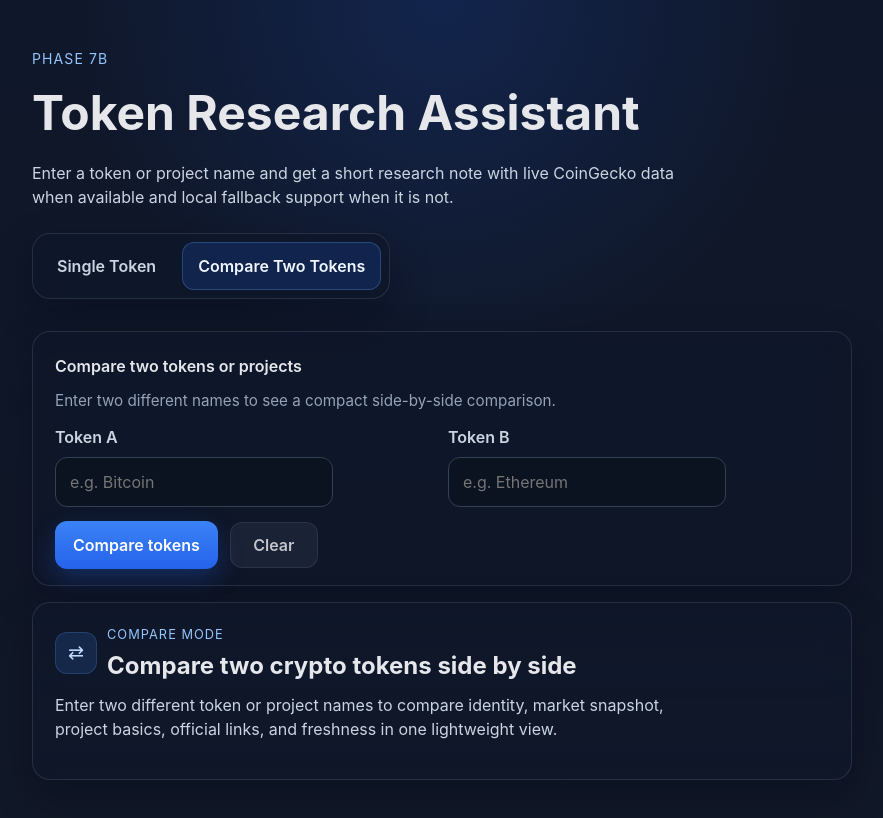
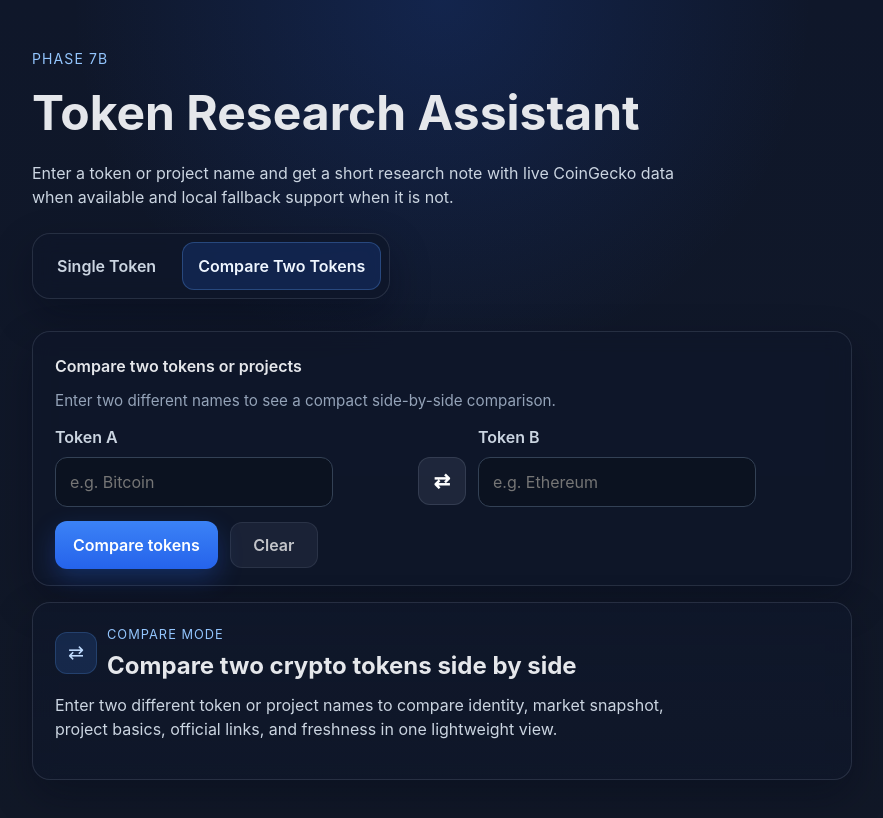
Before and after one commit to Ifeanyiuche98/token-research-assistant, a React (Vite) app in the folder token-research-assistant/: page / in a window 1280 px wide. Both pictures are taken after a click on the button "Compare Two Tokens". Shown: the top 818 px of the page, without its empty margins (198-1081 px from the left). Built offline with nearby package versions, Linux system fonts and the light colour scheme.

Commit message:
Polish compare UX with swap and metric highlights

```diff
--- a/token-research-assistant/src/App.tsx
+++ b/token-research-assistant/src/App.tsx
@@ -137,6 +137,15 @@ function App() {
     setCompareUiState(null);
   };
 
+  const handleSwapCompareTokens = () => {
+    setLeftQuery(rightQuery);
+    setRightQuery(leftQuery);
+
+    if (compareError) {
+      setCompareError('');
+    }
+  };
+
   const handleModeChange = (nextMode: 'single' | 'compare') => {
     setMode(nextMode);
   };
@@ -263,6 +272,7 @@ function App() {
               setRightQuery(value);
               if (compareError && value.trim()) setCompareError('');
             }}
+            onSwap={handleSwapCompareTokens}
             onSubmit={() => void handleCompare()}
             onClear={handleClearCompare}
             isLoading={Boolean(isCompareLoading)}
--- a/token-research-assistant/src/components/CompareForm.tsx
+++ b/token-research-assistant/src/components/CompareForm.tsx
@@ -3,6 +3,7 @@ type CompareFormProps = {
   rightValue: string;
   onLeftChange: (value: string) => void;
   onRightChange: (value: string) => void;
+  onSwap: () => void;
   onSubmit: () => void;
   onClear: () => void;
   isLoading: boolean;
@@ -15,6 +16,7 @@ export function CompareForm({
   rightValue,
   onLeftChange,
   onRightChange,
+  onSwap,
   onSubmit,
   onClear,
   isLoading,
@@ -32,7 +34,7 @@ export function CompareForm({
         </div>
       </div>
 
-      <div className="compare-form-grid">
+      <div className="compare-form-grid compare-form-grid-with-swap">
         <div>
           <label className="compare-input-label" htmlFor="compare-token-a">
             Token A
@@ -50,6 +52,19 @@ export function CompareForm({
               }
             }}
           />
+        </div>
+
+        <div className="compare-swap-shell">
+          <button
+            type="button"
+            className="secondary-button compare-swap-button"
+            onClick={onSwap}
+            disabled={isLoading}
+            aria-label="Swap Token A and Token B"
+            title="Swap tokens"
+          >
+            ⇄
+          </button>
         </div>
 
         <div>
--- a/token-research-assistant/src/components/TokenComparison.tsx
+++ b/token-research-assistant/src/components/TokenComparison.tsx
@@ -5,11 +5,15 @@ type TokenComparisonProps = {
   comparison: CompareResponse;
 };
 
+type HighlightSide = 'left' | 'right' | null;
+
 type ComparisonField = {
   label: string;
   left: string;
   right: string;
-  tone?: 'positive' | 'negative';
+  leftRaw?: number | null;
+  rightRaw?: number | null;
+  highlight?: HighlightSide;
 };
 
 function formatCurrency(value: number | null) {
@@ -87,20 +91,44 @@ function getLink(response: ResearchResponse, key: 'homepage' | 'twitter' | 'gith
   return response.result?.links[key][0] ?? '—';
 }
 
+function getHigherValueHighlight(leftValue: number | null, rightValue: number | null): HighlightSide {
+  if (leftValue === null || rightValue === null) {
+    return null;
+  }
+
+  if (leftValue === rightValue) {
+    return null;
+  }
+
+  return leftValue > rightValue ? 'left' : 'right';
+}
+
+function buildNumericField(label: string, leftValue: number | null, rightValue: number | null, formatter: (value: number | null) => string): ComparisonField {
+  return {
+    label,
+    left: formatter(leftValue),
+    right: formatter(rightValue),
+    leftRaw: leftValue,
+    rightRaw: rightValue,
+    highlight: getHigherValueHighlight(leftValue, rightValue)
+  };
+}
+
 function buildFields(left: ResearchResponse, right: ResearchResponse) {
-  const leftChange = left.result?.market.change24hPct ?? null;
-  const rightChange = right.result?.market.change24hPct ?? null;
+  const leftMarket = left.result?.market;
+  const rightMarket = right.result?.market;
 
   const marketFields: ComparisonField[] = [
-    { label: 'Price', left: formatCurrency(left.result?.market.priceUsd ?? null), right: formatCurrency(right.result?.market.priceUsd ?? null) },
-    { label: '24h Change', left: formatPercent(leftChange), right: formatPercent(rightChange) },
-    { label: 'Market Cap', left: formatCompactCurrency(left.result?.market.marketCapUsd ?? null), right: formatCompactCurrency(right.result?.market.marketCapUsd ?? null) },
-    { label: '24h Volume', left: formatCompactCurrency(left.result?.market.volume24hUsd ?? null), right: formatCompactCurrency(right.result?.market.volume24hUsd ?? null) },
-    {
-      label: 'Fully Diluted Valuation',
-      left: formatCompactCurrency(left.result?.market.fullyDilutedValuationUsd ?? null),
-      right: formatCompactCurrency(right.result?.market.fullyDilutedValuationUsd ?? null)
-    }
+    buildNumericField('Price', leftMarket?.priceUsd ?? null, rightMarket?.priceUsd ?? null, formatCurrency),
+    buildNumericField('24h Change', leftMarket?.change24hPct ?? null, rightMarket?.change24hPct ?? null, formatPercent),
+    buildNumericField('Market Cap', leftMarket?.marketCapUsd ?? null, rightMarket?.marketCapUsd ?? null, formatCompactCurrency),
+    buildNumericField('24h Volume', leftMarket?.volume24hUsd ?? null, rightMarket?.volume24hUsd ?? null, formatCompactCurrency),
+    buildNumericField(
+      'Fully Diluted Valuation',
+      leftMarket?.fullyDilutedValuationUsd ?? null,
+      rightMarket?.fullyDilutedValuationUsd ?? null,
+      formatCompactCurrency
+    )
   ];
 
   const projectFields: ComparisonField[] = [
@@ -123,6 +151,15 @@ function buildFields(left: ResearchResponse, right: ResearchResponse) {
   ];
 
   return { marketFields, projectFields, linkFields, freshnessFields };
+}
+
+function getValueClassName(field: ComparisonField, side: 'left' | 'right') {
+  const shouldHighlight = field.highlight === side;
+  return `comparison-cell comparison-value-cell ${shouldHighlight ? 'comparison-value-stronger' : ''}`.trim();
+}
+
+function getValuePrefix(field: ComparisonField, side: 'left' | 'right') {
+  return field.highlight === side ? '✓ ' : '';
 }
 
 function ComparisonSection({
@@ -150,8 +187,14 @@ function ComparisonSection({
         {fields.map((field) => (
           <div key={field.label} className="comparison-table-row">
             <span className="comparison-cell comparison-label-cell">{field.label}</span>
-            <span className="comparison-cell comparison-value-cell">{field.left}</span>
-            <span className="comparison-cell comparison-value-cell">{field.right}</span>
+            <span className={getValueClassName(field, 'left')}>
+              {getValuePrefix(field, 'left')}
+              {field.left}
+            </span>
+            <span className={getValueClassName(field, 'right')}>
+              {getValuePrefix(field, 'right')}
+              {field.right}
+            </span>
           </div>
         ))}
       </div>
--- a/token-research-assistant/src/styles.css
+++ b/token-research-assistant/src/styles.css
@@ -560,6 +560,26 @@ h2 {
   margin-bottom: 14px;
 }
 
+.compare-form-grid-with-swap {
+  grid-template-columns: minmax(0, 1fr) auto minmax(0, 1fr);
+  align-items: end;
+}
+
+.compare-swap-shell {
+  display: flex;
+  align-items: center;
+  justify-content: center;
+  padding-bottom: 2px;
+}
+
+.compare-swap-button {
+  min-width: 48px;
+  min-height: 48px;
+  padding: 0;
+  font-size: 1.25rem;
+  line-height: 1;
+}
+
 .compare-input-label {
   display: block;
   margin-bottom: 8px;
@@ -661,6 +681,11 @@ h2 {
   color: #f8fafc;
 }
 
+.comparison-value-stronger {
+  color: #dbeafe;
+  font-weight: 700;
+}
+
 .result-status-muted {
   background: rgba(148, 163, 184, 0.12);
   border-color: rgba(148, 163, 184, 0.2);
@@ -696,9 +721,14 @@ h2 {
 
   .mode-toggle-card,
   .compare-form-grid,
+  .compare-form-grid-with-swap,
   .comparison-identity-grid {
     display: grid;
     grid-template-columns: 1fr;
+  }
+
+  .compare-swap-shell {
+    padding-bottom: 0;
   }
 
   .comparison-table-row {
```
